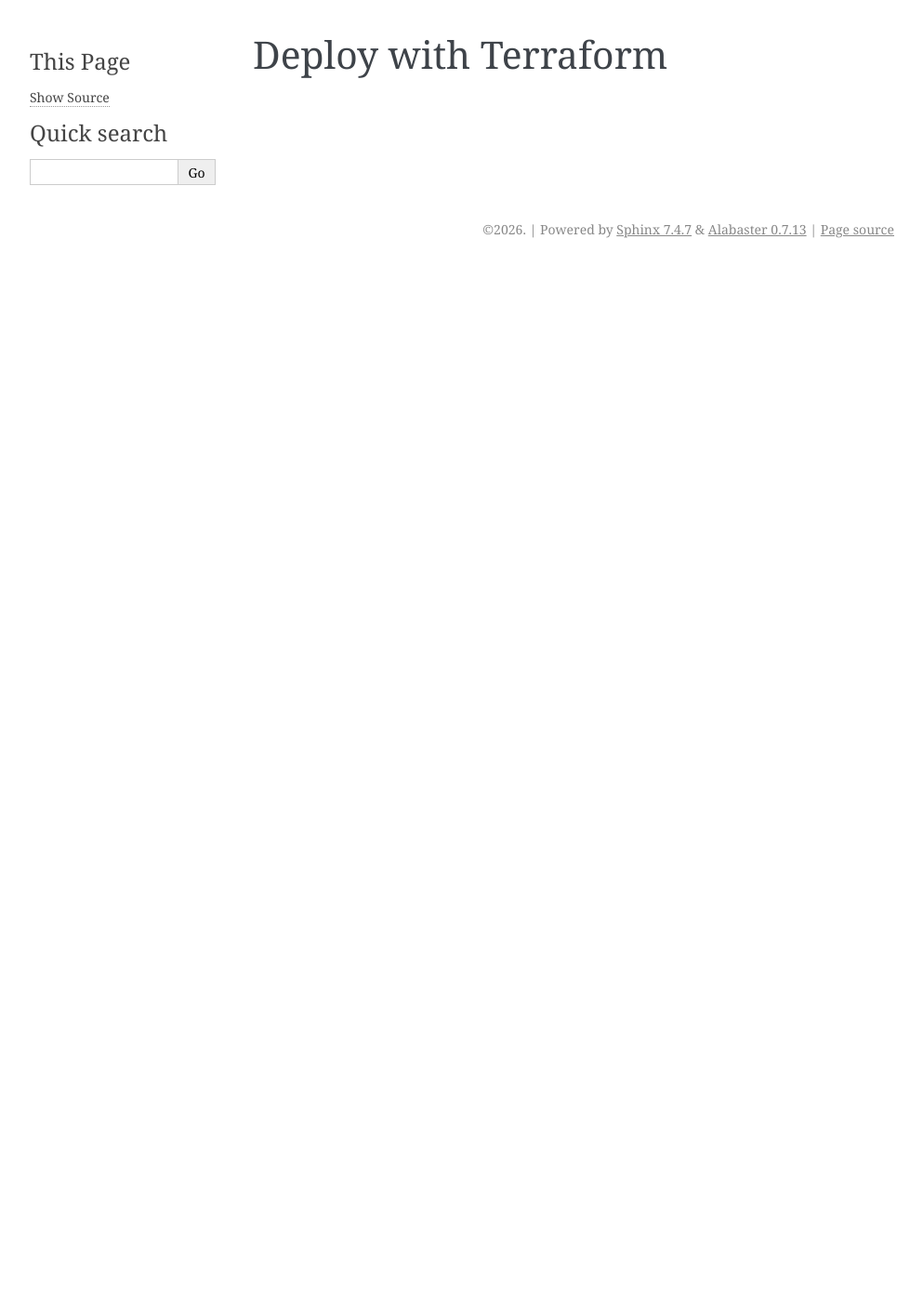
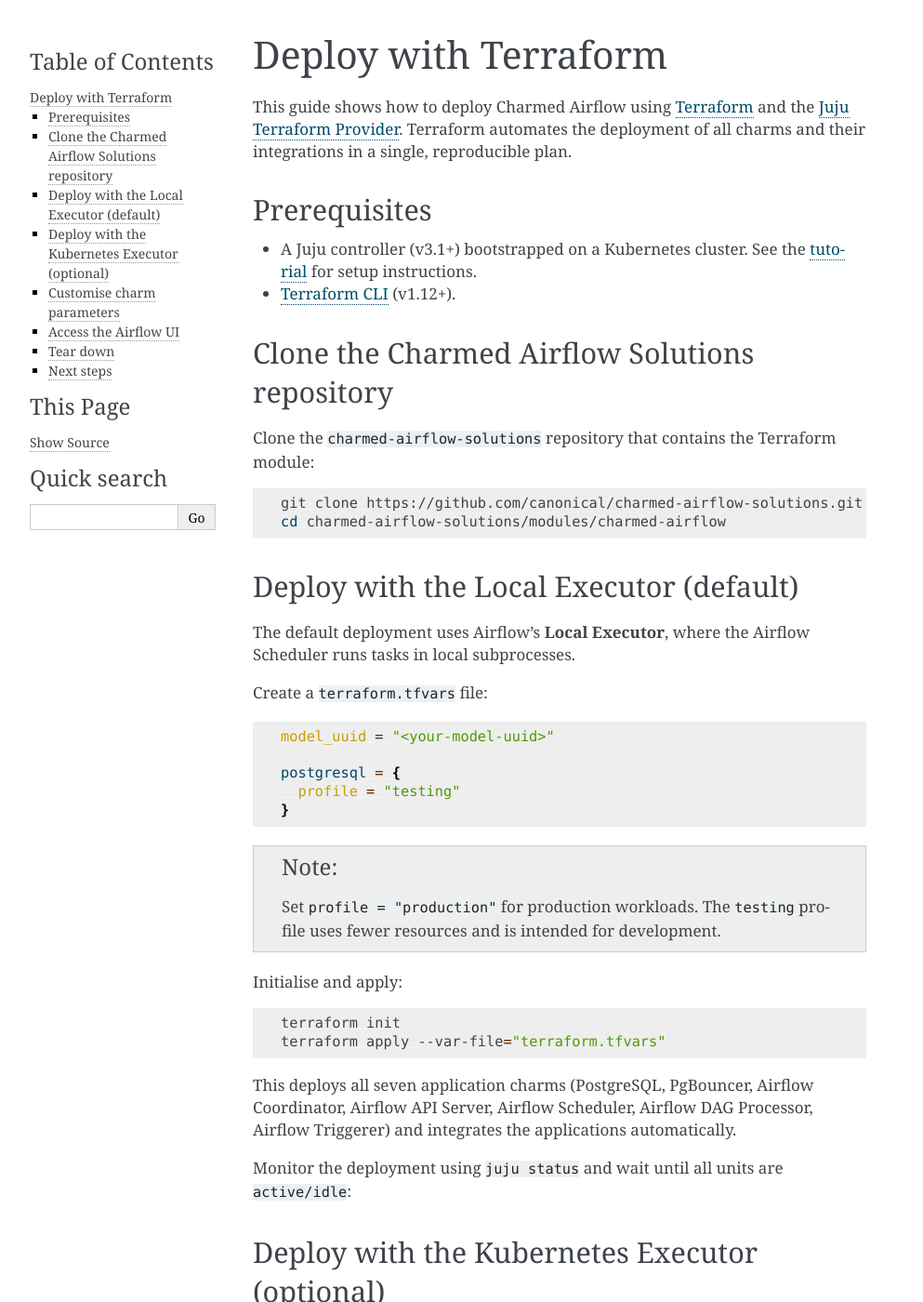
Before and after one commit to canonical/charmed-airflow-documentation, a Sphinx documentation site: the page built from docs/how-to/deploy-with-terraform.rst, in a window 1280 px wide and 1400 px high. Shown: the whole window at 93% size, without its empty margins (148-1141 px from the left). Built offline with Sphinx 7.4.7, drawn with Linux system fonts in a browser that asks for light colours; some of the changed text lies outside the part shown.

Commit message:
[WF-382] Add how-to Guide to deploy with terraform (#11)
Added how-to Guide to deploy with terraform

```diff
--- a/docs/.custom_wordlist.txt
+++ b/docs/.custom_wordlist.txt
@@ -33,6 +33,7 @@
 redeclare
 rst
 sitemapindex
+subprocesses
 subproject
 subprojects
 SCons
@@ -41,6 +42,7 @@
 texlive
 TOC
 toctree
+triggerer
 txt
 ulwazi
 uncomment(ing)?
--- a/docs/how-to/deploy-with-terraform.rst
+++ b/docs/how-to/deploy-with-terraform.rst
@@ -1,4 +1,162 @@
+.. _deploy-with-terraform:
+
 Deploy with Terraform
 =====================
 
-.. TODO: Document the steps to deploy Charmed Airflow using Terraform.
+This guide shows how to deploy Charmed Airflow using `Terraform`_ and the
+`Juju Terraform Provider`_.
+Terraform automates the deployment of all charms and their integrations in a
+single, reproducible plan.
+
+Prerequisites
+-------------
+
+* A Juju controller (v3.1+) bootstrapped on a Kubernetes cluster.
+  See the :doc:`tutorial </tutorial/index>` for setup instructions.
+* `Terraform CLI`_ (v1.12+).
+
+
+Clone the Charmed Airflow Solutions repository
+------------------------------
+
+Clone the ``charmed-airflow-solutions`` repository that contains the Terraform
+module:
+
+.. code-block:: bash
+
+   git clone https://github.com/canonical/charmed-airflow-solutions.git
+   cd charmed-airflow-solutions/modules/charmed-airflow
+
+Deploy with the Local Executor (default)
+----------------------------------------
+
+The default deployment uses Airflow's **Local Executor**, where the Airflow Scheduler
+runs tasks in local subprocesses.
+
+Create a ``terraform.tfvars`` file:
+
+.. code-block:: hcl
+
+   model_uuid = "<your-model-uuid>"
+
+   postgresql = {
+     profile = "testing"
+   }
+
+.. note::
+
+   Set ``profile = "production"`` for production workloads. The ``testing``
+   profile uses fewer resources and is intended for development.
+
+Initialise and apply:
+
+.. code-block:: bash
+
+   terraform init
+   terraform apply --var-file="terraform.tfvars"
+
+This deploys all seven application charms (PostgreSQL, PgBouncer, Airflow Coordinator, Airflow API
+Server, Airflow Scheduler, Airflow DAG Processor, Airflow Triggerer) and integrates the applications
+automatically.
+
+Monitor the deployment using ``juju status`` and wait until all units are ``active/idle``:
+
+
+Deploy with the Kubernetes Executor (optional)
+----------------------------------------------
+
+To use the **Kubernetes Executor** (where tasks are run in short-lived individual Kubernetes pods),
+set the ``executor`` variable and provide the executor configuration.
+
+Create a ``deploy_with_kubernetes_executor.tfvars`` file:
+
+.. code-block:: hcl
+
+   model_uuid = "<your-model-uuid>"
+
+   postgresql = {
+     profile = "testing"
+   }
+
+   executor = "kubernetes"
+
+   airflow_kubernetes_executor = {
+     config = {
+       base_image = "ubuntu/airflow:3.1-24.04_edge"
+       namespace  = "airflow-executor-workers"
+     }
+   }
+
+.. important::
+
+   The ``namespace`` specified in ``airflow_kubernetes_executor.config`` must
+   already exist in the Kubernetes cluster. Use ``kubectl`` to create the namespace.
+
+
+Then apply:
+
+.. code-block:: bash
+
+   terraform init
+   terraform apply -var-file="deploy_with_kubernetes_executor.tfvars"
+
+Customise charm parameters
+--------------------------
+
+Each charm accepts an object with optional overrides. For example, to change
+the Airflow Coordinator's channel and the PostgreSQL unit count:
+
+.. code-block:: hcl
+
+   model_uuid = "<your-model-uuid>"
+
+   airflow_coordinator = {
+     channel = "3.1/stable"
+   }
+
+   postgresql = {
+     units   = 3
+     profile = "production"
+   }
+
+All configurable parameters follow this pattern:
+
+.. code-block:: text
+
+   charm_variable = {
+     app_name = "custom-name"       # optional
+     channel  = "3.1/edge"          # optional
+     units    = 1                   # optional
+     config   = {}                  # optional, map(string)
+     revision = null                # optional, pin a specific revision
+   }
+
+See the
+`Charmed Airflow Solutions`_
+for the full variable reference.
+
+Access the Airflow UI
+---------------------
+
+After deployment completes, access the web UI using any of the methods
+described in the :doc:`tutorial </tutorial/index>`.
+
+Tear down
+---------
+
+To remove the deployment:
+
+.. code-block:: bash
+
+   terraform destroy -var-file="terraform.tfvars"
+
+This removes all charmed applications and integrations from the model.
+
+Next steps
+----------
+
+* Explore the `Charmed Airflow Solutions`_ repository for more information.
+* :doc:`Integrate with Traefik </how-to/integrate/traefik>` for external HTTP/HTTPS
+  access.
+* :doc:`Integrate with Git Integrator </how-to/integrate/git-integrator>` to sync
+  DAGs from a Git repository.
--- a/docs/reuse/links.txt
+++ b/docs/reuse/links.txt
@@ -6,10 +6,13 @@
 .. _Canonical Sphinx: https://github.com/canonical/canonical-sphinx
 .. _Charmed Airflow: https://github.com/canonical/charmed-airflow-documentation
 .. _Charmed Airflow on GitHub: https://github.com/canonical/charmed-airflow-documentation
+.. _Charmed Airflow Solutions: https://github.com/canonical/charmed-airflow-solutions/tree/track/3.1/modules/charmed-airflow/README.md
 .. _Diátaxis: https://diataxis.fr/
 .. _Ingress: https://charmhub.io/traefik-k8s/libraries/ingress
 .. _Juju: https://juju.is/
+.. _Juju Terraform Provider: https://registry.terraform.io/providers/juju/juju/latest/docs
 .. _Terraform: https://www.terraform.io/
+.. _Terraform CLI: https://developer.hashicorp.com/terraform/install
 .. _Traefik: https://traefik.io/
 .. _Traefik documentation: https://doc.traefik.io/traefik/
 .. _Traefik K8s: https://charmhub.io/traefik-k8s
```
Also changed, not shown: README.md (+1 -1 lines).
